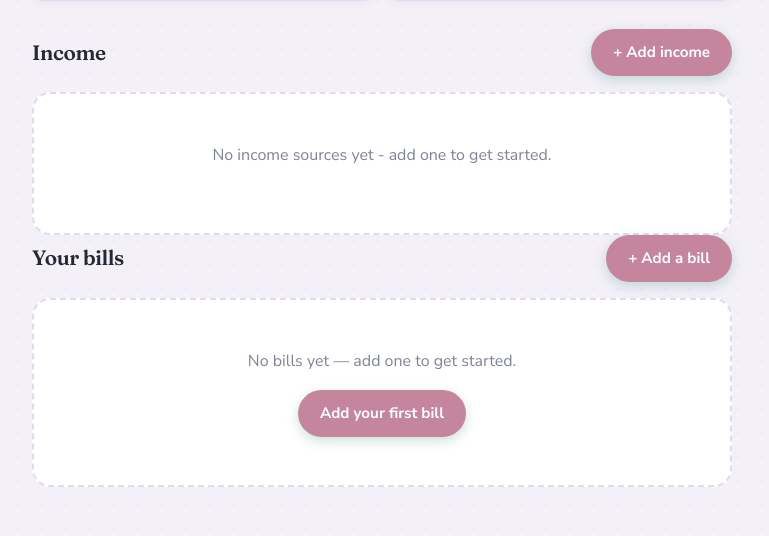
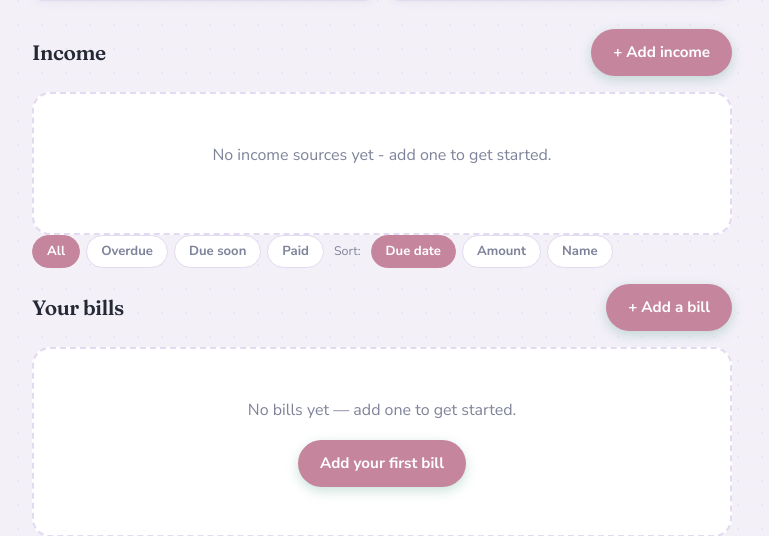
Before and after one commit to tristangouws1-prog/budget-buddy, a Flask app: page / in a window 1280 px wide. Shown: the part 539-1075 px from the top of the page, without its empty margins (258-1027 px from the left). Run offline with Flask 3, Linux system fonts and the light colour scheme; the visitor is signed in with stand-in values (Sample User, id 1); data that the repository does not hold is empty.

Commit message:
added filtering and sorting to dashboard

```diff
--- a/Budget Buddy Coding Project/Budget Buddy 2.0/app.py
+++ b/Budget Buddy Coding Project/Budget Buddy 2.0/app.py
@@ -3,6 +3,7 @@
 # but the essence of the work must still be your own.
 # You've learned enough to use such tools as helpers.
 # Treat such tools as amplifying, not supplanting, your productivity.
+
 #But you still must cite any use of such tools in the comments of your code.
 
 #claude code was used to help determine what the skeleton of the app would be.
@@ -218,10 +219,10 @@ def get_status(payment):
     """
     Return a status WORD for a bill
     Colour coded
-    "paid"      -> already paid this month                  (green)
-    "overdue"   -> due day has passed and bill not paid     (soft red)
-    "soon"      -> due within the next 5 days, not yet paid (amber)
-    "upcoming"  -> not paid, but not due for a while        (neutral)
+    "paid"     -> (green)
+    "overdue"  -> (soft red)
+    "soon"     -> (amber)
+    "upcoming" -> (neutral)
 
     """
     if payment.is_paid:
@@ -327,6 +328,9 @@ def logout():
 def dashboard():
     """ Home Page: Show totals,upcoming reminders and overdues, list of bills"""
 
+    filter_status = request.args.get("filter", "all")
+    sort_by = request.args.get("sort", "due_day")
+
     #get only THIS user's payments, sorted by due day first
     payments = (
         Payment.query.filter_by(user_id=current_user.id)
@@ -342,6 +346,16 @@ def dashboard():
             "status": get_status(p),
             "days_left": days_until_due(p.due_day, p.is_paid),
         })
+
+    #filter
+    if filter_status != "all":
+        payments_with_status = [p for p in payments_with_status if p["status"] == filter_status]
+
+    #sort
+    if sort_by =="amount":
+        payments_with_status.sort(key=lambda p: p["payment"].amount, reverse=True)
+    elif sort_by == "name":
+        payments_with_status.sort(key=lambda p: p["payment"].name.lower())
 
     # useful monthly totals
     total_monthly = sum(p.amount for p in payments)
@@ -373,7 +387,9 @@ def dashboard():
         budget_limit=current_user.budget_limit,
         income_sources=income_sources,
         total_income=total_income,
-        money_remaining=money_remaining
+        money_remaining=money_remaining,
+        filter_status=filter_status,
+        sort_by=sort_by
     )
 
 @app.route("/add", methods=["GET", "POST"])
--- a/Budget Buddy Coding Project/Budget Buddy 2.0/static/style.css
+++ b/Budget Buddy Coding Project/Budget Buddy 2.0/static/style.css
@@ -211,6 +211,35 @@ h1, h2, h3, .logo, .hero-amount {
     margin-bottom: 16px;
 }
 .section-head h2 { font-size: 1.3rem; }
+
+/*── Filter / Sort by ──*/
+.filter{
+    display: flex;
+    flex-wrap: wrap;
+    align-items: center;
+    gap: 6px;
+    margin-bottom: 16px;
+}
+.filter a {
+    font-size: 0.82rem;
+    font-weight: 700;
+    padding: 5px 14px;
+    border-radius: 999px;
+    text-decoration: none;
+    color: var(--muted);
+    background: var(--surface);
+    border: 1.5px solid var(--border);
+    transition: background  0.15s, color 0.15s;
+}
+.filter a:hover { background: var(--primary-light); color: var(--primary); }
+.filter-active { background: var(--primary) !important; color: #fff !important; border-color: var(--primary) !important; }
+.filter-divider {
+    font-size: 0.78rem;
+    color: var(--muted);
+    margin: 0 4px;
+}
+
+
 
 /* ── Bill cards ── */
 .bill-list { display: flex; flex-direction: column; gap: 10px; }
--- a/Budget Buddy Coding Project/Budget Buddy 2.0/templates/dashboard.html
+++ b/Budget Buddy Coding Project/Budget Buddy 2.0/templates/dashboard.html
@@ -126,6 +126,20 @@
 
 <!-- ===== Bill list ===== -->
 <section>
+    <div class="filter">
+        <a href="{{ url_for('dashboard', filter='all', sort=sort_by) }}" class="{{ 'filter-active' if filter_status == 'all' }}">All</a>
+        <a href="{{ url_for('dashboard', filter='overdue', sort=sort_by) }}" class="{{ 'filter-active' if filter_status == 'overdue' }}">Overdue</a>
+        <a href="{{ url_for('dashboard', filter='soon',    sort=sort_by) }}" class="{{ 'filter-active' if filter_status == 'soon' }}">Due soon</a>
+        <a href="{{ url_for('dashboard', filter='paid',    sort=sort_by) }}" class="{{ 'filter-active' if filter_status == 'paid' }}">Paid</a>
+
+        <span class="filter-divider">Sort:</span>
+        <a href="{{ url_for('dashboard', filter=filter_status, sort='due_day') }}" class="{{ 'filter-active' if sort_by == 'due_day' }}">Due date</a>
+        <a href="{{ url_for('dashboard', filter=filter_status, sort='amount') }}"  class="{{ 'filter-active' if sort_by == 'amount' }}">Amount</a>
+        <a href="{{ url_for('dashboard', filter=filter_status, sort='name') }}"    class="{{ 'filter-active' if sort_by == 'name' }}">Name</a>
+    </div>
+
+
+
     <div class="section-head">
         <h2>Your bills</h2>
         <a class="btn-primary" href="{{ url_for('add_payment') }}">+ Add a bill</a>
```
Also changed, not shown: Budget Buddy Coding Project/Budget Buddy 2.0/To_Do_List.txt (+34 -31 lines).
